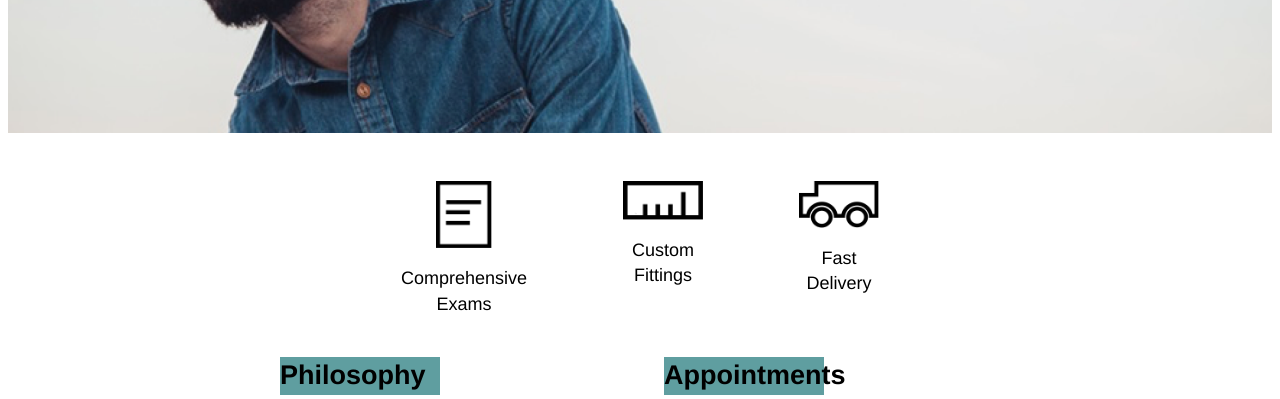
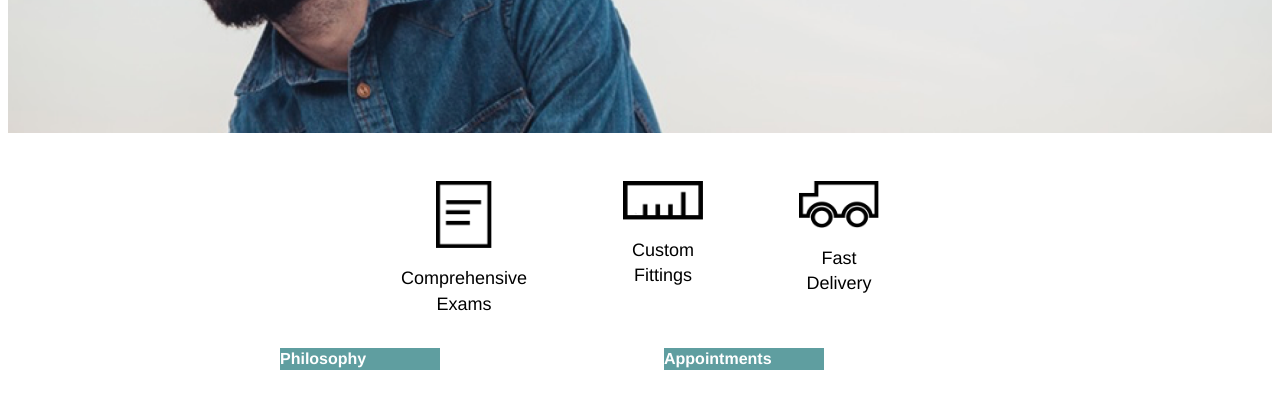
Before and after one commit to SyhnSeer/TortOptics, a plain HTML site: page index.html in a window 1280 px wide. Shown: the part 371-770 px from the top of the page. Drawn offline with Linux system fonts and the light colour scheme.

Commit message:
css unstuck update

```diff
--- a/resources/css/style.css
+++ b/resources/css/style.css
@@ -124,7 +124,7 @@ nav p {
 
 .info h2 {
   font-weight: bold;
-  font-size: 1rem:
+  font-size: 1rem;
   color: white;
   background-color: cadetblue;
   width: 10rem;
```
